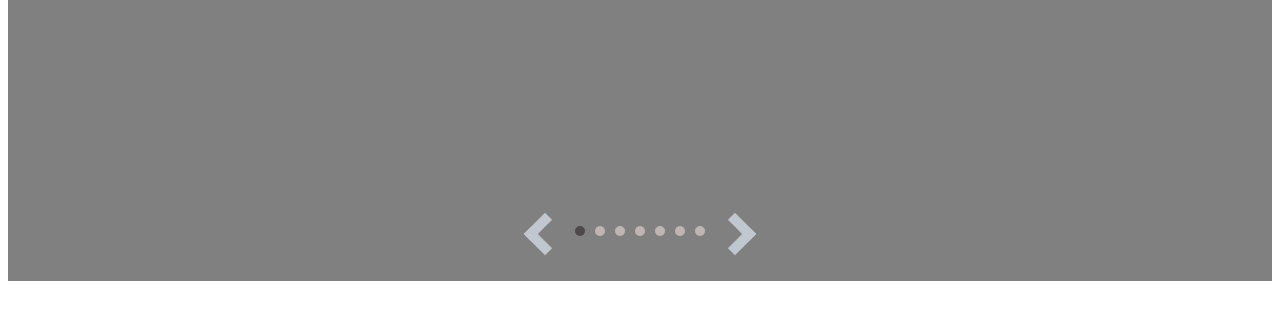
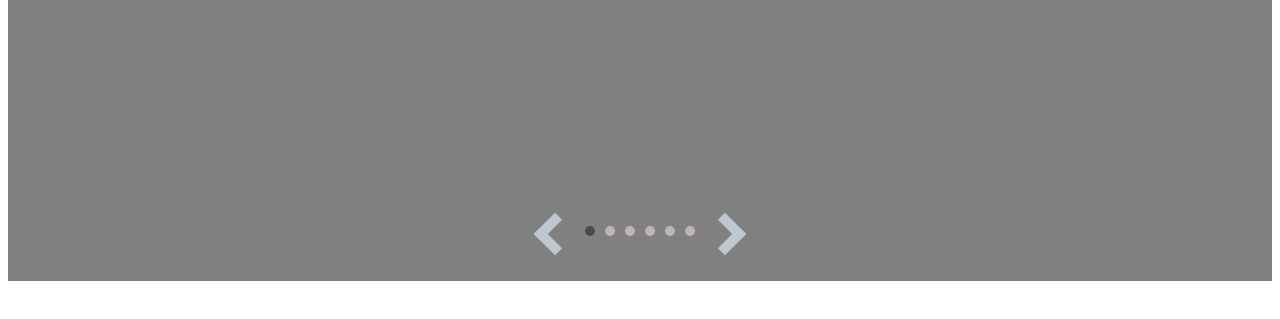
Before and after one commit to Flafi87/simple-carousel, a React app: page / in a window 1280 px wide. Shown: the part 337-656 px from the top of the page. Built offline with nearby package versions, Linux system fonts and the light colour scheme.

Commit message:
separated navigation and finalize look

```diff
--- a/package.json
+++ b/package.json
@@ -22,8 +22,9 @@
     "eslint-plugin-react": "^7.22.0",
     "eslint-watch": "^7.0.0",
     "html-webpack-plugin": "^5.2.0",
+    "jest-puppeteer": "^4.4.0",
+    "puppeteer": "^8.0.0",
     "sass": "^1.32.8",
-    "sass-loader": "^11.0.1",
     "style-loader": "^2.0.0",
     "webpack": "^5.24.2",
     "webpack-cli": "^4.5.0",
--- a/settings.json
+++ b/settings.json
@@ -3,8 +3,5 @@
     "editor.codeActionsOnSave": {
         "source.fixAll.eslint": true
     },
-    "editor.defaultFormatter": "esbenp.prettier-vscode",
-    "[javascript]": {
-      "editor.defaultFormatter": "esbenp.prettier-vscode"
-    }
+    "eslint.validate": ["javascript"]
   }
--- a/src/components/carousel/Gallery.js
+++ b/src/components/carousel/Gallery.js
@@ -2,6 +2,7 @@ import React, { useState, useEffect, useRef } from "react";
 import PropTypes from "prop-types";
 import "./style.css";
 import Image from "./Slides";
+import Navigation from "./Navigation";
 const Gallery = ({ slidesArray, settings }) => {
   const {
     width = "100%",
@@ -9,11 +10,14 @@ const Gallery = ({ slidesArray, settings }) => {
     arrow = true,
     dots = true,
     backgroundColor = "none",
+    animationLength = 300,
     arrowColor = "black",
     autoplay = false,
     autoplaySpeed = 2000,
     neverend = false,
+    slidesShown = 1,
   } = settings;
+
   const [windowWidth, setWindowWidth] = useState(0);
   const [dimensions, setDimensions] = useState({
     height: window.innerHeight,
@@ -27,6 +31,7 @@ const Gallery = ({ slidesArray, settings }) => {
   const [movement, setMovement] = useState(0);
   const [animation, setAnimation] = useState("");
   const [mouseDown, setMouseDown] = useState(false);
+  const [maxIndex, setMaxIndex] = useState(slidesArray.length);
 
   useEffect(() => {
     function handleResize() {
@@ -44,6 +49,11 @@ const Gallery = ({ slidesArray, settings }) => {
   });
 
   useEffect(() => {
+    if (slidesArray.length % slidesShown !== 0) {
+      setMaxIndex(slidesArray.length - (slidesArray.length % slidesShown) - 1);
+    } else {
+      setMaxIndex(slidesArray.length - 1);
+    }
     setActiveIndex(0);
   }, [slidesArray]);
 
@@ -66,6 +76,13 @@ const Gallery = ({ slidesArray, settings }) => {
 
   const next = () => {
     setAnimation("animation");
+    if (activeIndex === maxIndex - 1) {
+      if (neverending) {
+        setActiveIndex(0);
+      } else {
+        setActiveIndex(activeIndex);
+      }
+    } else {
       const nextIndex =
         activeIndex === slidesArray.length - 1
           ? neverending
@@ -73,6 +90,8 @@ const Gallery = ({ slidesArray, settings }) => {
             : activeIndex
           : activeIndex + 1;
       setActiveIndex(nextIndex);
+    }
+
     setTouchDifference(0);
     setMovement(0);
   };
@@ -168,78 +187,18 @@ const Gallery = ({ slidesArray, settings }) => {
     setMouseDown(false);
   };
 
-  const buttons = slidesArray.map((el, index) => {
-    const active = index === activeIndex ? "active" : "";
-    return (
-      <span
-        key={index}
-        onClick={() => {
-          jumpTo(index);
-        }}
-        className={`navigation-dot ${active}`}
-      ></span>
-    );
-  });
-
   const navigation = (
-    <div
-      className="carousel-navigation"
-      style={{
-        height: "30px",
-        display: "flex",
-        alignItems: "center",
-        justifyContent: "center",
-        position: "absolute",
-        bottom: "5%",
-        zIndex: "1",
-        width: "100%",
-      }}
-    >
-      {arrow ? (
-        <div className="arrow-block" onClick={() => previous()}>
-          <span
-            className="arrow left"
-            style={{
-              border: `solid ${arrowColor}`,
-              borderWidth: "0 10px 10px 0",
-              display: "inline-block",
-              padding: "10px",
-              transform: "rotate(135deg)",
-              WebkitTransform: "rotate(135deg)",
-            }}
-          ></span>
-        </div>
-      ) : null}
-      {dots ? (
-        <div
-          className="navigation-dots"
-          style={{
-            height: "30px",
-            justifyContent: "center",
-            bottom: "5%",
-            zIndex: 1,
-            padding: "10px",
-          }}
-        >
-          {buttons}
-        </div>
-      ) : null}
-      {arrow ? (
-        <div className="arrow-block" onClick={() => next()}>
-          <span
-            className="arrow right"
-            style={{
-              border: `solid ${arrowColor}`,
-              borderWidth: "0 10px 10px 0",
-              display: "inline-block",
-              padding: "10px",
-              transform: "rotate(-45deg)",
-              WebkitTransform: "rotate(-45deg)",
-            }}
-          ></span>
-        </div>
-      ) : null}
-    </div>
+    <Navigation
+      slidesArray={slidesArray}
+      activeIndex={activeIndex}
+      maxIndex={maxIndex}
+      jumpTo={jumpTo}
+      arrow={arrow}
+      next={next}
+      previous={previous}
+      arrowColor={arrowColor}
+      dots={dots}
+    />
   );
   return (
     <div
@@ -269,6 +228,8 @@ const Gallery = ({ slidesArray, settings }) => {
           movement={movement}
           animation={animation}
           backgroundColor={backgroundColor}
+          animationLength={animationLength}
+          slidesShown={slidesShown}
         />
         {navigation}
       </div>
@@ -283,12 +244,14 @@ Gallery.propTypes = {
   settings: PropTypes.shape({
     width: PropTypes.string,
     height: PropTypes.string,
-    arrow: PropTypes.boolean,
-    dots: PropTypes.boolean,
+    arrow: PropTypes.bool,
+    dots: PropTypes.bool,
     backgroundColor: PropTypes.string,
+    animationLength: PropTypes.number,
     arrowColor: PropTypes.string,
-    autoplay: PropTypes.boolean,
+    autoplay: PropTypes.bool,
     autoplaySpeed: PropTypes.number,
-    neverend: PropTypes.boolean,
+    neverend: PropTypes.bool,
+    slidesShown: PropTypes.number,
   }),
 };
--- /dev/null
+++ b/src/components/carousel/Navigation.js
@@ -0,0 +1,92 @@
+import React from "react";
+
+const Navigation = ({
+  slidesArray,
+  activeIndex,
+  maxIndex,
+  jumpTo,
+  arrow,
+  next,
+  previous,
+  arrowColor,
+  dots,
+}) => {
+  const buttons = slidesArray.map((el, index) => {
+    const active = index === activeIndex ? "active" : "";
+    if (index < maxIndex) {
+      return (
+        <span
+          key={index}
+          onClick={() => {
+            jumpTo(index);
+          }}
+          className={`navigation-dot ${active}`}
+        ></span>
+      );
+    }
+  });
+
+  const navigation = (
+    <div
+      className="carousel-navigation"
+      style={{
+        height: "30px",
+        display: "flex",
+        alignItems: "center",
+        justifyContent: "center",
+        position: "absolute",
+        bottom: "5%",
+        zIndex: "1",
+        width: "100%",
+      }}
+    >
+      {arrow ? (
+        <div className="arrow-block" onClick={() => previous()}>
+          <span
+            className="arrow left"
+            style={{
+              border: `solid ${arrowColor}`,
+              borderWidth: "0 10px 10px 0",
+              display: "inline-block",
+              padding: "10px",
+              transform: "rotate(135deg)",
+              WebkitTransform: "rotate(135deg)",
+            }}
+          ></span>
+        </div>
+      ) : null}
+      {dots ? (
+        <div
+          className="navigation-dots"
+          style={{
+            height: "30px",
+            justifyContent: "center",
+            bottom: "5%",
+            zIndex: 1,
+            padding: "10px",
+          }}
+        >
+          {buttons}
+        </div>
+      ) : null}
+      {arrow ? (
+        <div className="arrow-block" onClick={() => next()}>
+          <span
+            className="arrow right"
+            style={{
+              border: `solid ${arrowColor}`,
+              borderWidth: "0 10px 10px 0",
+              display: "inline-block",
+              padding: "10px",
+              transform: "rotate(-45deg)",
+              WebkitTransform: "rotate(-45deg)",
+            }}
+          ></span>
+        </div>
+      ) : null}
+    </div>
+  );
+  return navigation;
+};
+
+export default Navigation;
--- a/src/components/carousel/Slides.js
+++ b/src/components/carousel/Slides.js
@@ -7,23 +7,33 @@ const Slides = ({
   movement,
   animation,
   backgroundColor,
+  animationLength,
+  slidesShown,
 }) => {
   const slides = slidesArray.map((slide, index) => {
     let translate = 0;
-    let display;
+    let calculatedWidth = windowWidth / slidesShown;
+    let transition = "";
     if (index === activeIndex) {
       translate = movement;
     }
-    if (activeIndex === slidesArray.length - 1) {
-      translate = -(activeIndex - index) * windowWidth + movement;
+    if (activeIndex === slidesArray.length - slidesShown) {
+      translate = -(activeIndex - index) * calculatedWidth + movement;
     } else if (index > activeIndex) {
-      translate = (index - activeIndex) * windowWidth + movement;
+      translate = (index - activeIndex) * calculatedWidth + movement;
     } else if (index < activeIndex) {
-      translate = -(activeIndex - index) * windowWidth + movement;
+      translate = -(activeIndex - index) * calculatedWidth + movement;
+    }
+    if (animation === "animation") {
+      transition = `all ${animationLength}ms cubic-bezier(0.4, 0, 0.2, 1) 0ms`;
+    } else if (animation === "animation-long") {
+      transition = `all ${
+        animationLength * slidesArray.length
+      }ms cubic-bezier(0.4, 0, 0.2, 1) 0ms`;
     }
     return (
       <div
-        className={`carousel-element ${animation}`}
+        className={`carousel-element`}
         key={index}
         style={{
           height: "100%",
@@ -32,10 +42,10 @@ const Slides = ({
           left: 0,
           overflow: "hidden",
           backgroundColor,
-          width: windowWidth,
+          width: calculatedWidth,
           zIndex: "1",
           transform: `translateX(${translate}px)`,
-          display: `${display}`,
+          transition: transition,
         }}
       >
         {slide}
--- a/src/components/carousel/style.css
+++ b/src/components/carousel/style.css
@@ -1,9 +1,3 @@
-.animation {
-  transition: all 300ms cubic-bezier(0.4, 0, 0.2, 1) 0ms;
-}
-.animation-long {
-  transition: all 2000ms cubic-bezier(0.4, 0, 0.2, 1) 0ms;
-}
 .navigation-dot {
   height: 10px;
   width: 10px;
--- a/src/main.js
+++ b/src/main.js
@@ -51,9 +51,11 @@ const Main = () => {
     dots: true,
     arrowColor: "#c1c7ce",
     backgroundColor: "",
+    animationLength: 400,
     autoplay: false,
     autoplaySpeed: 1000,
     neverend: false,
+    slidesShown: 1,
   };
 
   return <App slidesArray={posts} settings={settings} />;
```
Also changed, not shown: 2 other files. Lines whose indentation alone changed are shown as unchanged.
